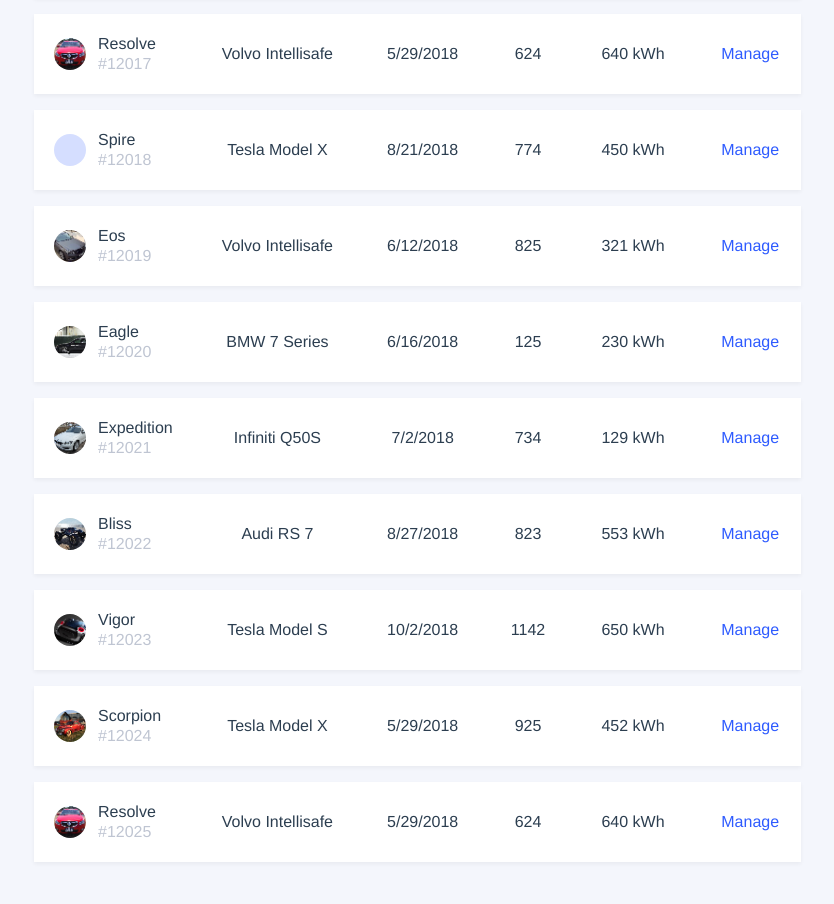
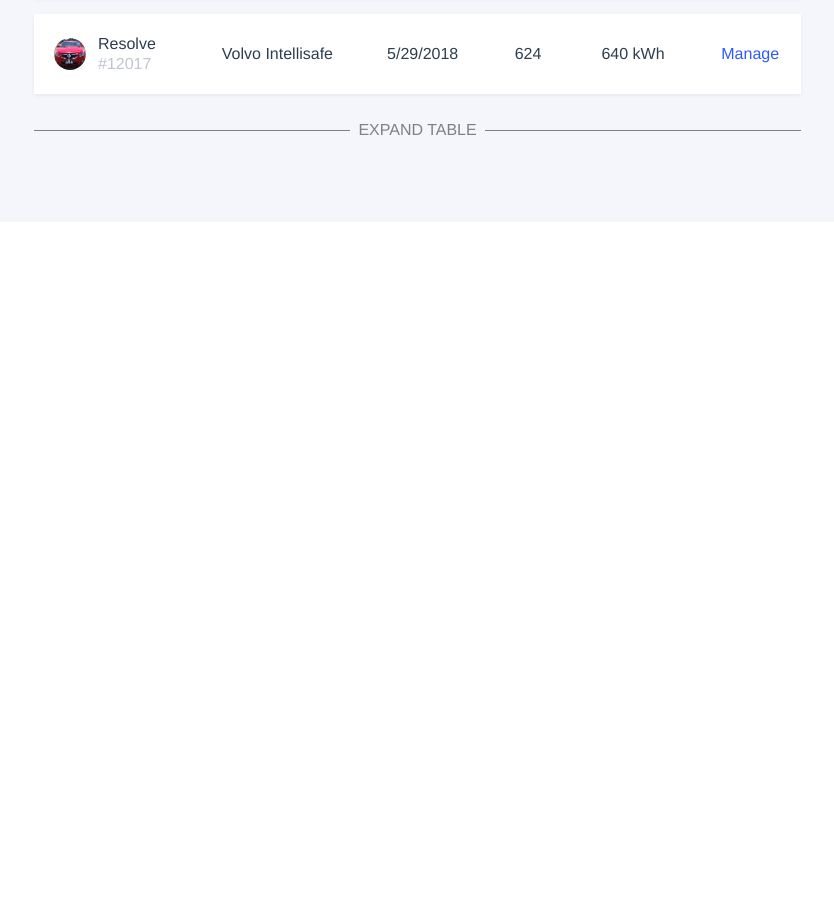
Before and after one commit to atcha/vue-velocity, a Vue app: page /vehicles in a window 1280 px wide. Shown: the part 932-1836 px from the top of the page, without its empty margins (126-960 px from the left). After the commit the page ends 1154 px from the top, so only its background shows below. Built offline with nearby package versions, Linux system fonts and the light colour scheme.

Commit message:
dev(minor): Add expand controller

```diff
--- a/src/components/Table.vue
+++ b/src/components/Table.vue
@@ -38,8 +38,9 @@
                     </template>
                     <template v-else>
                         <div v-if="typeof item[column.name] === 'object' " class="flex items-center justify-start">
-                            <Avatar v-if="item[column.name].img" type="simple" :size="avatarSize" :img="item[column.name].img" class="mr-3" />
-                            <Avatar v-else type="simple" :size="avatarSize" class="mr-3" />
+                            <Avatar v-if="item[column.name].img" type="simple" :size="avatarSize"
+                                    :img="item[column.name].img" class="mr-3"/>
+                            <Avatar v-else type="simple" :size="avatarSize" class="mr-3"/>
                             <div>
                                 <p class="text-left leading-tight">{{ item[column.name].name }}</p>
                                 <p class="text-left leading-tight text-gray-1">#{{ item[column.name].id }}</p>
@@ -58,6 +59,16 @@
             </tr>
             </tbody>
         </table>
+        <div class="c-expand-section">
+            <Button class="uppercase text-black-4 mx-2" v-if="vehiclesShown < data.length"
+                    @click.native="modifyTableNumber('more')">
+                Expand table
+            </Button>
+            <Button class="uppercase text-black-4 mx-2" v-else-if="vehiclesShown > nbVehiclesToShow"
+                    @click.native="modifyTableNumber('less')">
+                Contract table
+            </Button>
+        </div>
     </div>
 </template>
 
@@ -82,7 +93,7 @@
       data: Array,
       filterKey: String
     },
-        data () {
+    data() {
       let sortOrders = {};
       this.columns.forEach((column) => {
         sortOrders[column.name] = 1
@@ -90,7 +101,9 @@
       return {
         sortKey: '',
         sortOrders: sortOrders,
-               avatarSize: 8
+        avatarSize: 8,
+        nbVehiclesToShow: 8,
+        vehiclesShown: 8
       }
     },
     computed: {
@@ -118,7 +131,7 @@
           });
         }
 
-                return data.map(columns => {
+        data = data.map(columns => {
           for (const key of Object.keys(columns)) {
             if (columns[key] instanceof Date) {
               columns[key] = columns[key].toLocaleDateString();
@@ -126,12 +139,24 @@
           }
           return columns;
         });
+
+        return data.slice(0, this.vehiclesShown);
       }
     },
     methods: {
-            sortBy (key) {
+      sortBy(key) {
         this.sortKey = key;
         this.sortOrders[key] = this.sortOrders[key] * -1;
+      },
+      modifyTableNumber(method) {
+        switch (method) {
+          case 'more':
+            this.vehiclesShown = this.data.length;
+            break;
+          case 'less':
+            this.vehiclesShown = this.nbVehiclesToShow;
+            break;
+        }
       }
     }
   }
@@ -141,11 +166,28 @@
     .c-table table {
         border-spacing: 0 1rem;
     }
-    .c-btn-sortable svg { transition: transform .15s ease-in; }
+
+    .c-btn-sortable svg {
+        transition: transform .15s ease-in;
+    }
+
     .c-btn-sortable .is-asc {
         transform: rotateZ(0deg);
     }
+
     .c-btn-sortable .is-dsc {
         transform: rotateZ(180deg);
     }
+
+    .c-expand-section {
+        @apply flex justify-center items-center;
+    }
+    .c-expand-section::before, .c-expand-section::after {
+        @apply block bg-black-4;
+        height: 1px;
+        content: "";
+        -webkit-box-flex: 1;
+        flex: auto;
+        background-clip: content-box;
+    }
 </style>
--- a/src/pages/Vehicles.vue
+++ b/src/pages/Vehicles.vue
@@ -381,6 +381,23 @@
               serviceTime: 17,
               status: 'Service Needed',
               location: 'France'
+            },
+            {
+              id: {
+                id: 12026,
+                name: 'Resolve',
+                img: {
+                  src: require('../assets/img/vehicles/resolve.png'),
+                  alt: 'Resolve'
+                }
+              },
+              model: 'Volvo Intellisafe',
+              service: new Date('05/29/2018'),
+              trip: 624,
+              energy: '640 kWh',
+              serviceTime: 17,
+              status: 'Service Needed',
+              location: 'France'
             }
           ]
         },
```
Lines whose indentation alone changed are shown as unchanged.
